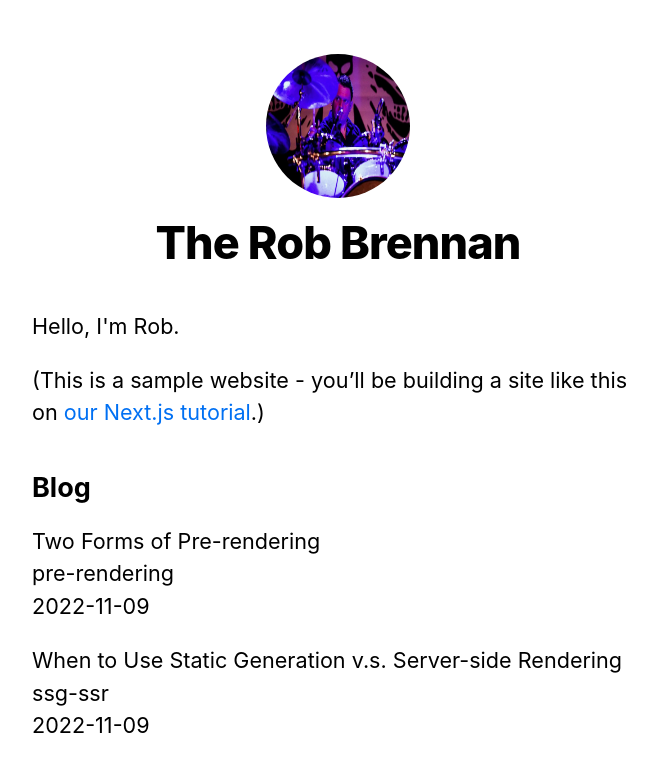
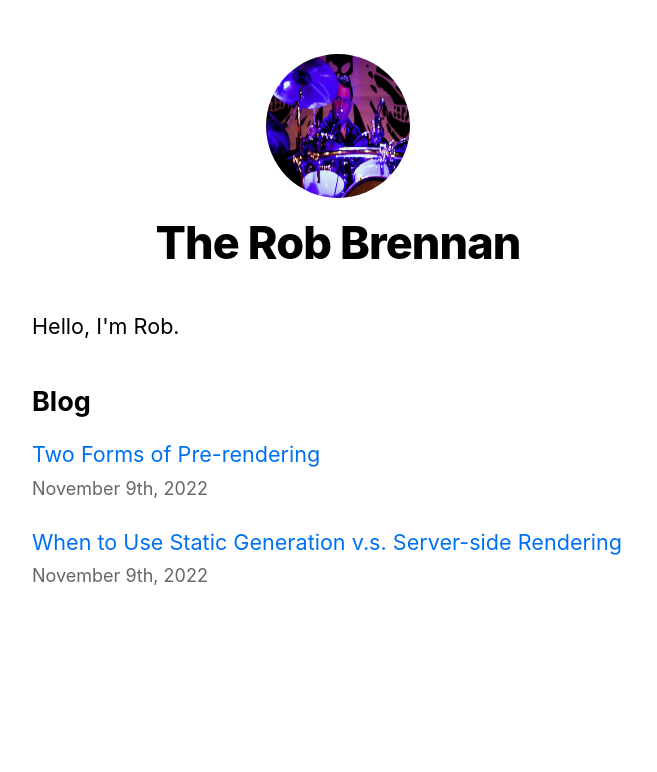
Before and after one commit to TheRobBrennan/concourse-2022.11.07, a Next.js app in the folder __reference__/nextjs-blog/: page / in a window 1280 px wide. Shown: the top 772 px of the page, without its empty margins (302-959 px from the left). Built offline with nearby package versions, Linux system fonts and the light colour scheme.

Commit message:
Polish the index page

```diff
--- a/__reference__/nextjs-blog/pages/index.js
+++ b/__reference__/nextjs-blog/pages/index.js
@@ -1,5 +1,7 @@
 import Head from "next/head";
+import Link from "next/link";
 import Layout, { siteTitle } from "../components/layout";
+import Date from "../components/date";
 import utilStyles from "../styles/utils.module.css";
 
 // Use static generation
@@ -74,10 +76,6 @@
       </Head>
       <section className={utilStyles.headingMd}>
         <p>Hello, I'm Rob.</p>
-        <p>
-          (This is a sample website - you’ll be building a site like this on{" "}
-          <a href="https://nextjs.org/learn">our Next.js tutorial</a>.)
-        </p>
       </section>
 
       {/* Add this <section> tag below the existing <section> tag */}
@@ -86,11 +84,11 @@
         <ul className={utilStyles.list}>
           {allPostsData.map(({ id, date, title }) => (
             <li className={utilStyles.listItem} key={id}>
-              {title}
+              <Link href={`/posts/${id}`}>{title}</Link>
               <br />
-              {id}
-              <br />
-              {date}
+              <small className={utilStyles.lightText}>
+                <Date dateString={date} />
+              </small>
             </li>
           ))}
         </ul>
```
